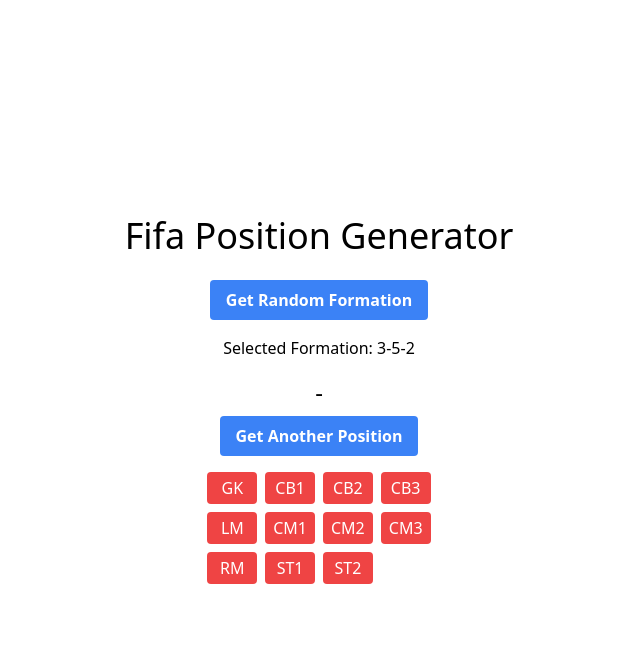
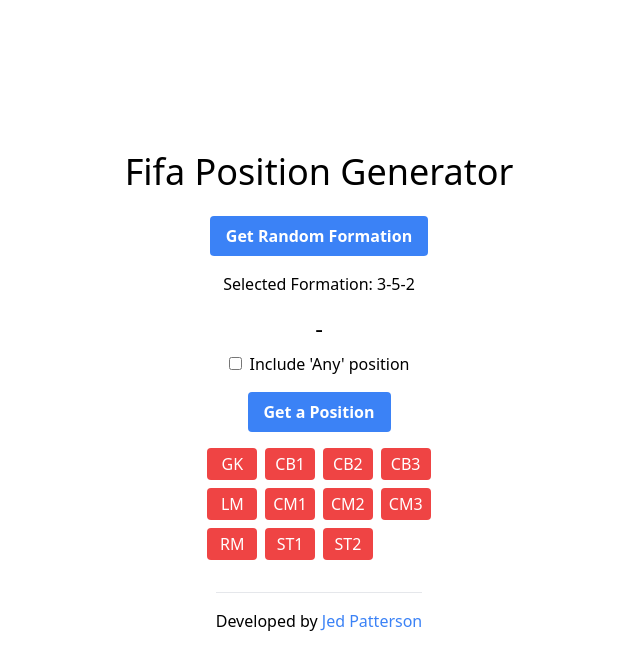
Before and after one commit to JedPattersonn/fifa-random-positions, a Next.js app: page / in a window 1280 px wide. Both pictures are taken after a click on the button "Get Random Formation". Shown: the top 670 px of the page, without its empty margins (321-961 px from the left). Built offline with nearby package versions, Linux system fonts and the light colour scheme.

Commit message:
Sprint 2

```diff
--- /dev/null
+++ b/components/Footer.tsx
@@ -0,0 +1,14 @@
+const Footer: React.FC = () => {
+    return (
+      <footer className="text-center py-4 mt-8 border-t">
+        <p>
+          Developed by{' '}
+          <a href="https://github.com/jedpattersonn" target="_blank" rel="noopener noreferrer" className="text-blue-500 hover:text-blue-700">
+            Jed Patterson
+          </a>
+        </p>
+      </footer>
+    );
+  };
+
+  export default Footer;
--- a/components/PositionButton.tsx
+++ b/components/PositionButton.tsx
@@ -1,5 +1,5 @@
-import React, { useState, useEffect } from 'react';
-import { formationPositions } from '../data/formations';
+import React, { useState, useEffect } from "react";
+import { formationPositions } from "../data/formations";
 
 interface Props {
   formation: string | null;
@@ -9,14 +9,18 @@
   const [remainingPositions, setRemainingPositions] = useState<string[]>([]);
   const [takenPositions, setTakenPositions] = useState<string[]>([]);
   const [currentPosition, setCurrentPosition] = useState<string | null>(null);
+  const [includeAny, setIncludeAny] = useState<boolean>(false);
 
   useEffect(() => {
     if (formation) {
-      setRemainingPositions([...formationPositions[formation]]);
+      const positions = includeAny
+        ? [...formationPositions[formation], "Any"]
+        : [...formationPositions[formation]];
+      setRemainingPositions(positions);
       setTakenPositions([]);
       setCurrentPosition(null);
     }
-  }, [formation]);
+  }, [formation, includeAny]);
 
   const handleClick = () => {
     if (remainingPositions.length > 0) {
@@ -31,22 +35,46 @@
   };
 
   const getPositionColor = (position: string) => {
-    return takenPositions.includes(position) ? 'bg-green-500' : 'bg-red-500';
+    return takenPositions.includes(position) ? "bg-green-500" : "bg-red-500";
   };
 
   return (
     <div className="flex flex-col items-center">
-      <p className="text-2xl mb-2">{currentPosition ? currentPosition : '-'}</p>
+      <p className="text-2xl mb-2">{currentPosition ? currentPosition : "-"}</p>
+      <label htmlFor="includeAny" className="mb-4">
+        <input
+          type="checkbox"
+          id="includeAny"
+          checked={includeAny}
+          onChange={(e) => setIncludeAny(e.target.checked)}
+          className="mr-2"
+        />
+        Include 'Any' position
+      </label>
       <button
         className="bg-blue-500 hover:bg-blue-700 text-white font-bold py-2 px-4 rounded mb-4"
         onClick={handleClick}
         disabled={!formation}
       >
-        {remainingPositions.length > 0 ? 'Get Another Position' : 'No Positions Remaining'}
+        {remainingPositions.length > 0
+          ? currentPosition
+            ? "Get Another Position"
+            : "Get a Position"
+          : "No Positions Remaining"}
       </button>
       <div className="grid grid-cols-2 md:grid-cols-3 lg:grid-cols-4 gap-2">
-        {(formation ? formationPositions[formation] : []).map((position) => (
-          <div key={position} className={`text-center text-white py-1 px-2 rounded ${getPositionColor(position)}`}>
+        {(formation
+          ? includeAny
+            ? [...formationPositions[formation], "Any"]
+            : formationPositions[formation]
+          : []
+        ).map((position) => (
+          <div
+            key={position}
+            className={`text-center text-white py-1 px-2 rounded ${getPositionColor(
+              position
+            )}`}
+          >
             {position}
           </div>
         ))}
--- a/package.json
+++ b/package.json
@@ -10,9 +10,9 @@
   },
   "dependencies": {
     "autoprefixer": "^10.4.14",
+    "eslint": "^8.40.0",
     "next": "^13.4.1",
     "postcss": "^8.4.23",
-    "react": "^18.2.0",
     "tailwindcss": "^3.3.2"
   }
 }
--- a/pages/index.tsx
+++ b/pages/index.tsx
@@ -2,6 +2,7 @@
 import React, { useState } from 'react';
 import FormationButton from '../components/FormationButton';
 import PositionButton from '../components/PositionButton';
+import Footer from '../components/Footer';
 
 const Home: NextPage = () => {
   const [formation, setFormation] = useState<string | null>(null);
@@ -12,6 +13,7 @@
       <FormationButton onFormationSelected={setFormation} />
       <p className="my-4">{formation ? `Selected Formation: ${formation}` : 'No Formation Selected'}</p>
       <PositionButton formation={formation} />
+      <Footer />
     </div>
   );
 };
```
Also changed, not shown: 2 other files (tests, documents, lock files or other folders).
